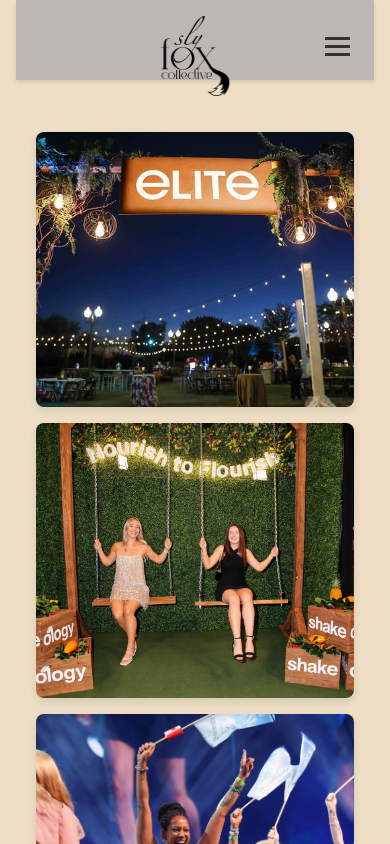
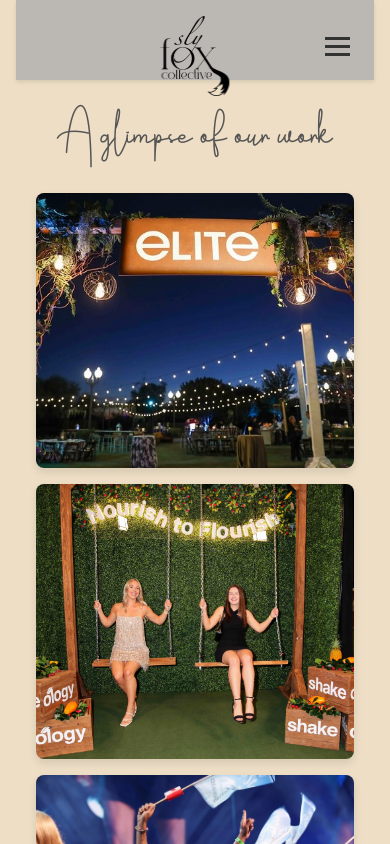
Before and after one commit to j-c-williams/SlyFoxCollective, an Angular app in the folder sly-fox-collective/: page /gallery in a window 390 px wide. Shown: the top 844 px of the page. Built offline with nearby package versions, Linux system fonts and the light colour scheme.

Commit message:
adds title to gallery page

```diff
--- a/sly-fox-collective/src/app/gallery/gallery.component.css
+++ b/sly-fox-collective/src/app/gallery/gallery.component.css
@@ -1,13 +1,14 @@
 .gallery-page-container {
-  font-family: 'Quicksand', sans-serif;
   color: #333;
   text-align: center;
   background: #eddec5;
-  padding: 2rem 0;
+  padding: 0;
 }
 
 .title {
   font-family: 'Alfath';
+  font-size: 4rem;
+  padding-top: 1rem;
 }
 
 .social-links-wrapper {
@@ -145,7 +146,6 @@
   right: 10px;
 }
 
-/* Add cursor pointer to gallery images */
 .gallery-item img {
   cursor: pointer;
 }
@@ -154,6 +154,9 @@
   .gallery-item {
     flex: 0 0 calc(50% - 16px);
     max-width: calc(50% - 16px);
+  }
+  .title {
+    font-size: 3rem;
   }
 }
 
--- a/sly-fox-collective/src/app/gallery/gallery.component.html
+++ b/sly-fox-collective/src/app/gallery/gallery.component.html
@@ -1,4 +1,7 @@
 <div class="gallery-page-container">
+  <div class="title">
+    <p>A glimpse of our work</p>
+  </div>
   <div class="gallery-container">
     <ng-container *ngIf="loading; else galleryContent">
       <p class="loading">Loading images...</p>
```
